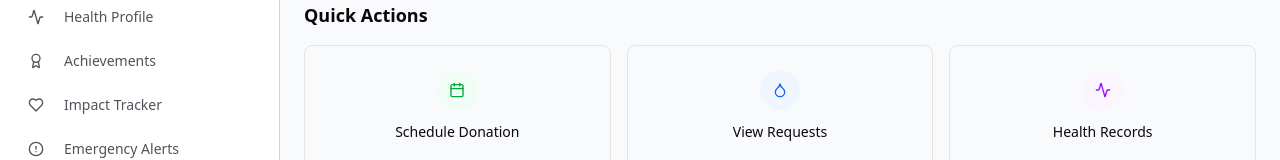
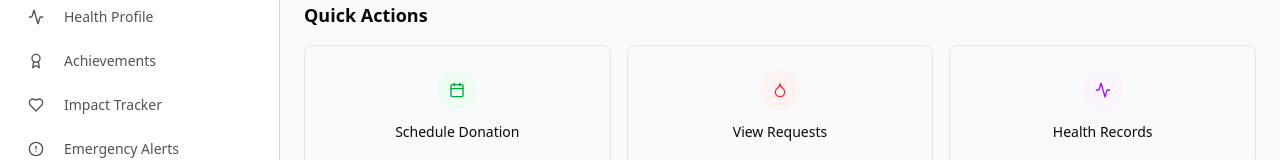
Before and after one commit to swp391-group-3/blood-donation-system-frontend, a React (Vite) app: page / in a window 1280 px wide. Shown: the part 226-386 px from the top of the page. Built offline with nearby package versions, Linux system fonts and the light colour scheme.

Commit message:
feat: change color and remove link

```diff
--- a/constants/quick-actions.ts
+++ b/constants/quick-actions.ts
@@ -5,18 +5,15 @@ export const actions = [
         icon: Calendar,
         title: 'Schedule Donation',
         color: 'bg-green-50 text-green-600',
-        to: '/appointments/schedule',
     },
     {
         icon: Droplet,
         title: 'View Requests',
-        color: 'bg-blue-50 text-blue-600',
-        to: '/requests',
+        color: 'bg-red-50 text-red-500',
     },
     {
         icon: Activity,
         title: 'Health Records',
         color: 'bg-purple-50 text-purple-600',
-        to: '/health-records',
     },
 ];
```
